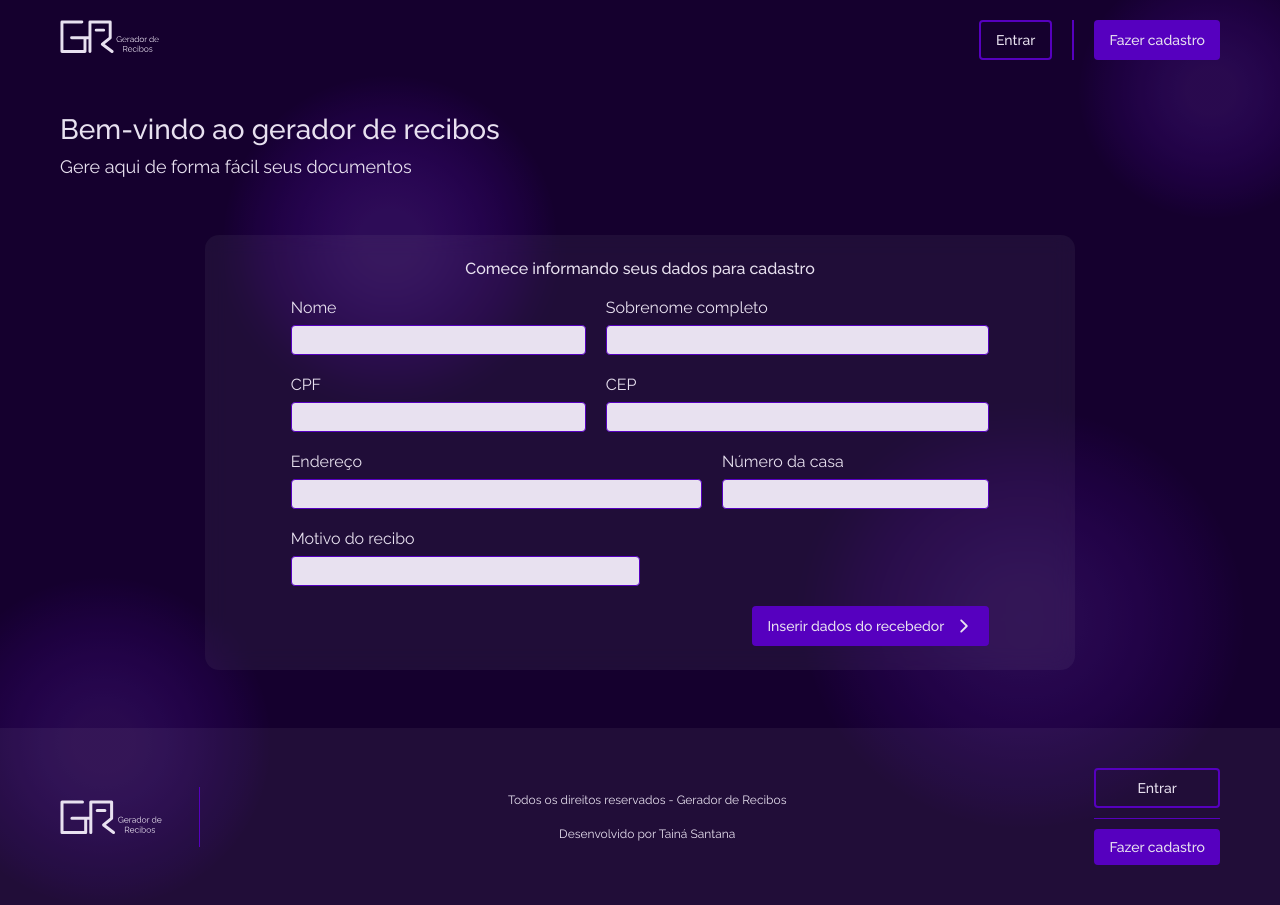
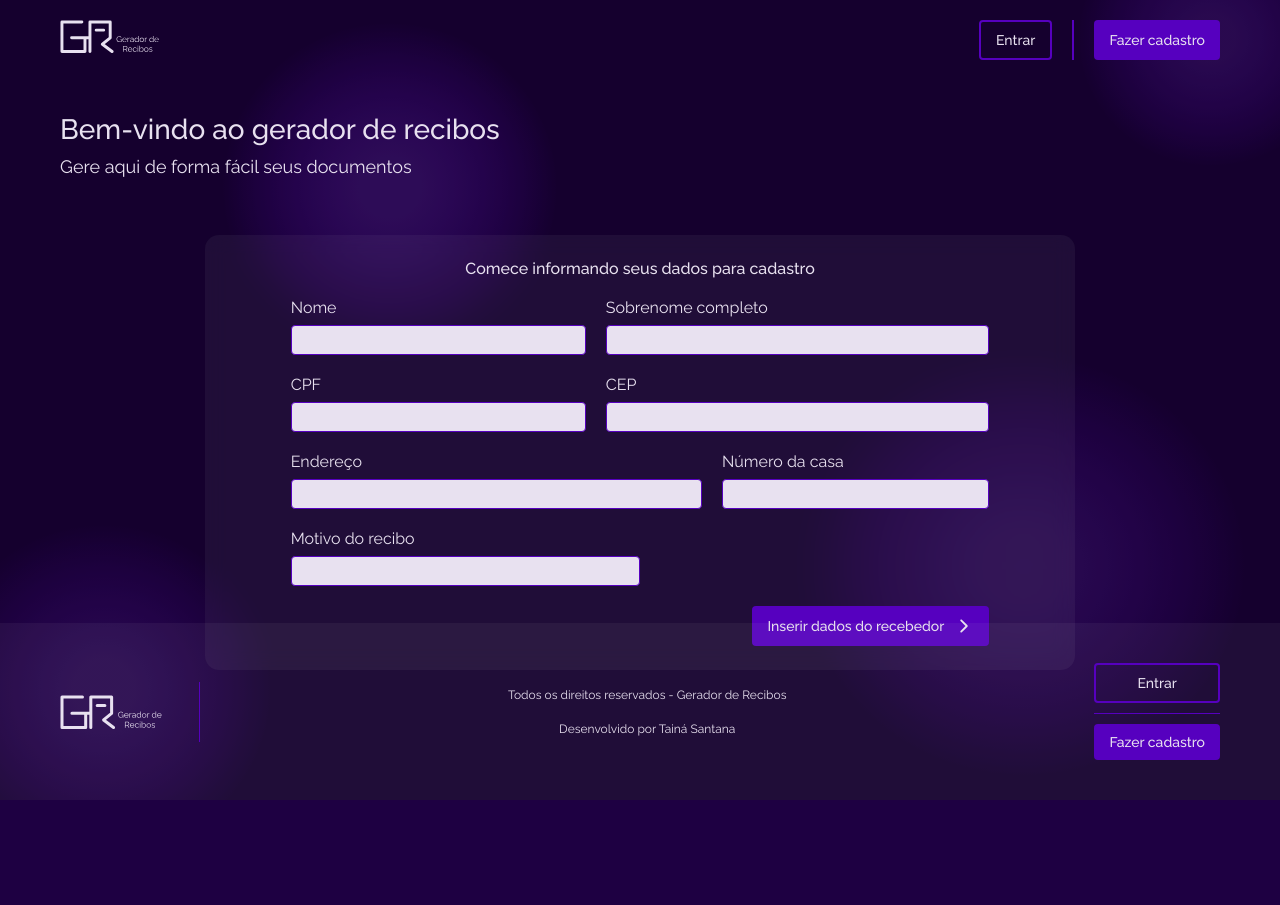
Before and after one commit to narakushi/projeto-gerador-recibos, a React (Vite) app in the folder projeto-gerador/: page / in a window 1280 px wide. After the commit the page ends 800 px from the top, so only its background shows below. Built offline with nearby package versions, Linux system fonts and the light colour scheme.

Commit message:
:lipstick: feat: corrigindo css

```diff
--- a/projeto-gerador/src/assets/ui/styles/Footer.css
+++ b/projeto-gerador/src/assets/ui/styles/Footer.css
@@ -2,7 +2,7 @@
   width: 100%;
   min-height: 12rem;
   background: var(--transparent-color);
-  position: relative;
+  position: absolute;
   bottom: 0rem;
   padding: 4rem;
 }
@@ -50,7 +50,11 @@
   border-top: 0.1rem solid var(--secondary-color);
 }
 
-@media all and (max-width: 600px) {
+@media all and (max-width: 1024px) {
+  .footer {
+    position: relative;
+  }
+
   .footer__container {
     flex-direction: column;
     gap: 4rem;
--- a/projeto-gerador/src/assets/ui/styles/Form.css
+++ b/projeto-gerador/src/assets/ui/styles/Form.css
@@ -45,7 +45,7 @@
   width: 100%;
 }
 
-@media all and (max-width: 834px) {
+@media all and (max-width: 1024px) {
   .form, .form__content  {
     width: 100%;
   }
--- a/projeto-gerador/src/assets/ui/styles/Input.css
+++ b/projeto-gerador/src/assets/ui/styles/Input.css
@@ -30,7 +30,7 @@
   outline: 0.3rem solid var(--secondary-color);
 }
 
-@media all and (max-width: 834px) {
+@media all and (max-width: 1024px) {
   .container-input:nth-child(1),
   .container-input:nth-child(2) {
     width: 100%;
--- a/projeto-gerador/src/index.css
+++ b/projeto-gerador/src/index.css
@@ -22,7 +22,7 @@ html {
 }
 
 html,
-#root {
+#root, body {
   width: 100%;
   min-height: 100vh;
 }
```
